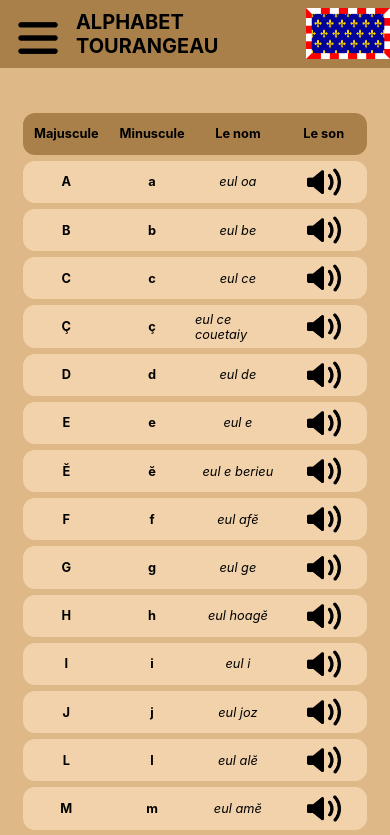
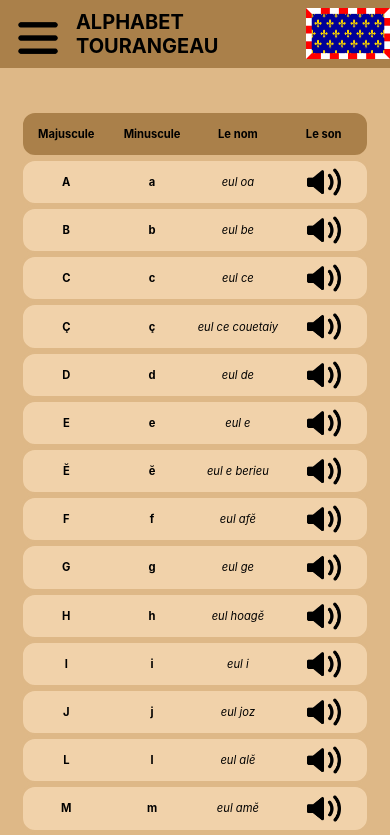
Before and after one commit to ElMala37/tourangeau, a React (Create React App) app: page /alphabet in a window 390 px wide. Shown: the top 835 px of the page. Built offline with nearby package versions, Linux system fonts and the light colour scheme.

Commit message:
Alphabet

```diff
--- a/src/styles/Alphabet.css
+++ b/src/styles/Alphabet.css
@@ -142,12 +142,12 @@
     }
 
     .lettreTableauAlphabet{
-        font-size: 0.8rem;
+        font-size: 0.7rem;
         font-weight: bolder;
     }
 
     .texteTableauAlphabet{
-        font-size: 0.8rem;
+        font-size: 0.7rem;
         font-style: italic;
     }
 
```
